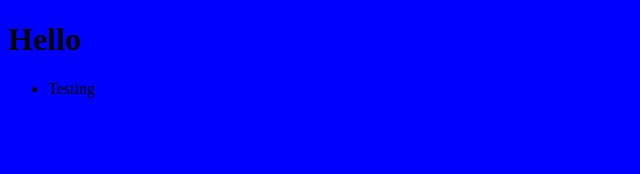
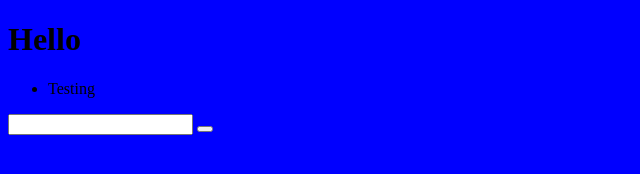
Before and after one commit to JunoNguyen/gitflow, a plain HTML site: page index.html in a window 1280 px wide. Shown: the whole page, without its empty margins (0-640 px from the left). Drawn offline with Linux system fonts and the light colour scheme.

Commit message:
added form

```diff
--- a/index.html
+++ b/index.html
@@ -14,5 +14,10 @@
             <li>Testing</li>
         </ul>
     </div>
+
+    <form>
+        <input>
+        <button></button>
+    </form>
 </body>
 </html>
```
